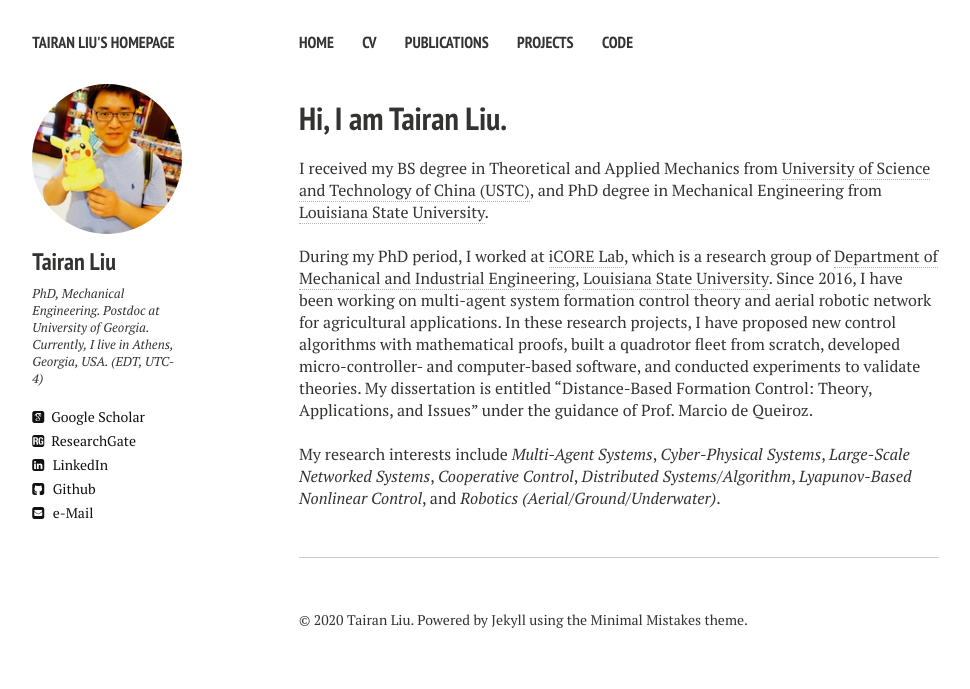
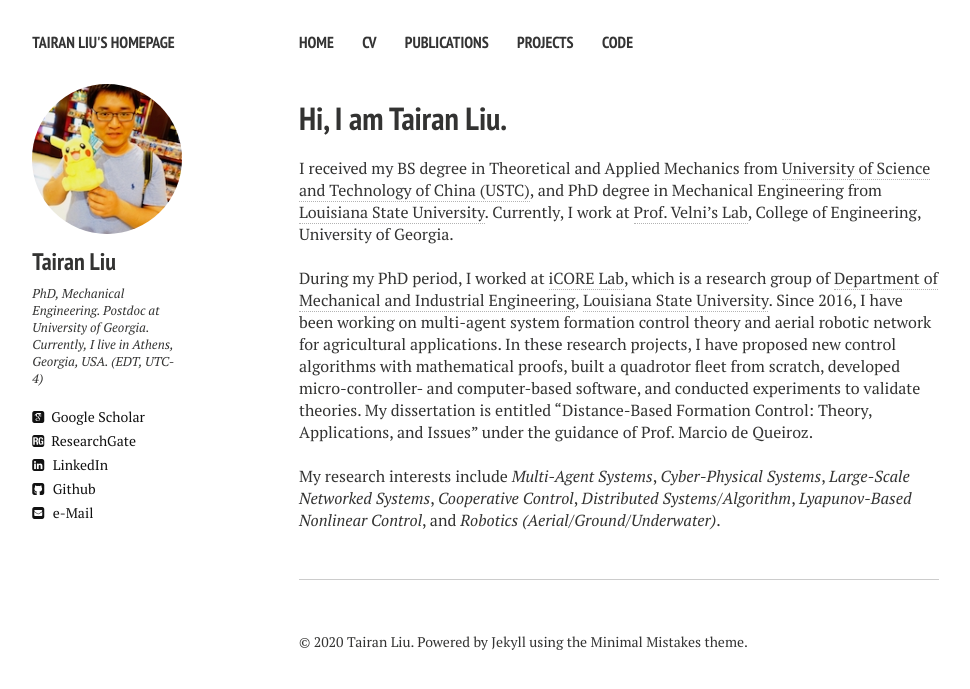
Before and after one commit to liutairan/liutairan.github.io, a Jekyll site: the page built from index.md, in a window 1280 px wide. Shown: the top 689 px of the page, without its empty margins (21-991 px from the left). Built offline with Jekyll 4.4.1, drawn with Linux system fonts in a browser that asks for light colours; nearby versions of some CDN libraries; comment, search, counter and statistics services are not loaded.

Commit message:
Update index.md

```diff
--- a/index.md
+++ b/index.md
@@ -7,7 +7,7 @@
   feature: trees.jpg -->
 ---
 
-I received my BS degree in Theoretical and Applied Mechanics from <a href="http://en.ustc.edu.cn/" target="_blank">University of Science and Technology of China (USTC)</a>, and PhD degree in Mechanical Engineering from <a href="https://www.lsu.edu/" target="_blank">Louisiana State University</a>.
+I received my BS degree in Theoretical and Applied Mechanics from <a href="http://en.ustc.edu.cn/" target="_blank">University of Science and Technology of China (USTC)</a>, and PhD degree in Mechanical Engineering from <a href="https://www.lsu.edu/" target="_blank">Louisiana State University</a>. Currently, I work at <a href="http://cscl.engr.uga.edu/" target="_blank">Prof. Velni's Lab</a>, College of Engineering, University of Georgia.
 
 <!-- I work at <a href="https://icorelab.github.io" target="_blank">iCORE Lab</a>, which is a research group of the <a href="https://www.lsu.edu/eng/mie/" target="_blank">Department of Mechanical and Industrial Engineering</a>, <a href="https://www.lsu.edu/" target="_blank">Louisiana State University</a>. -->
 
```
